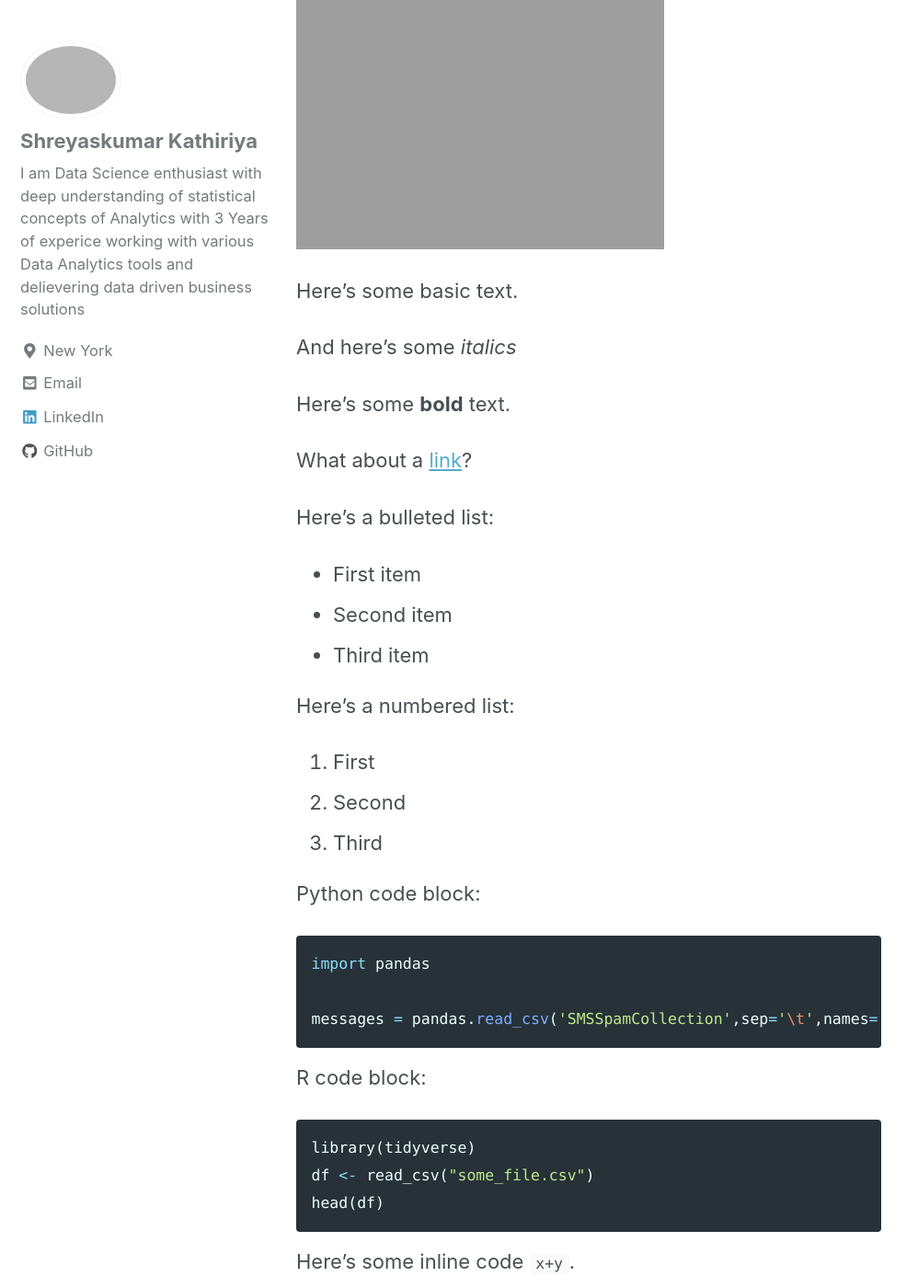
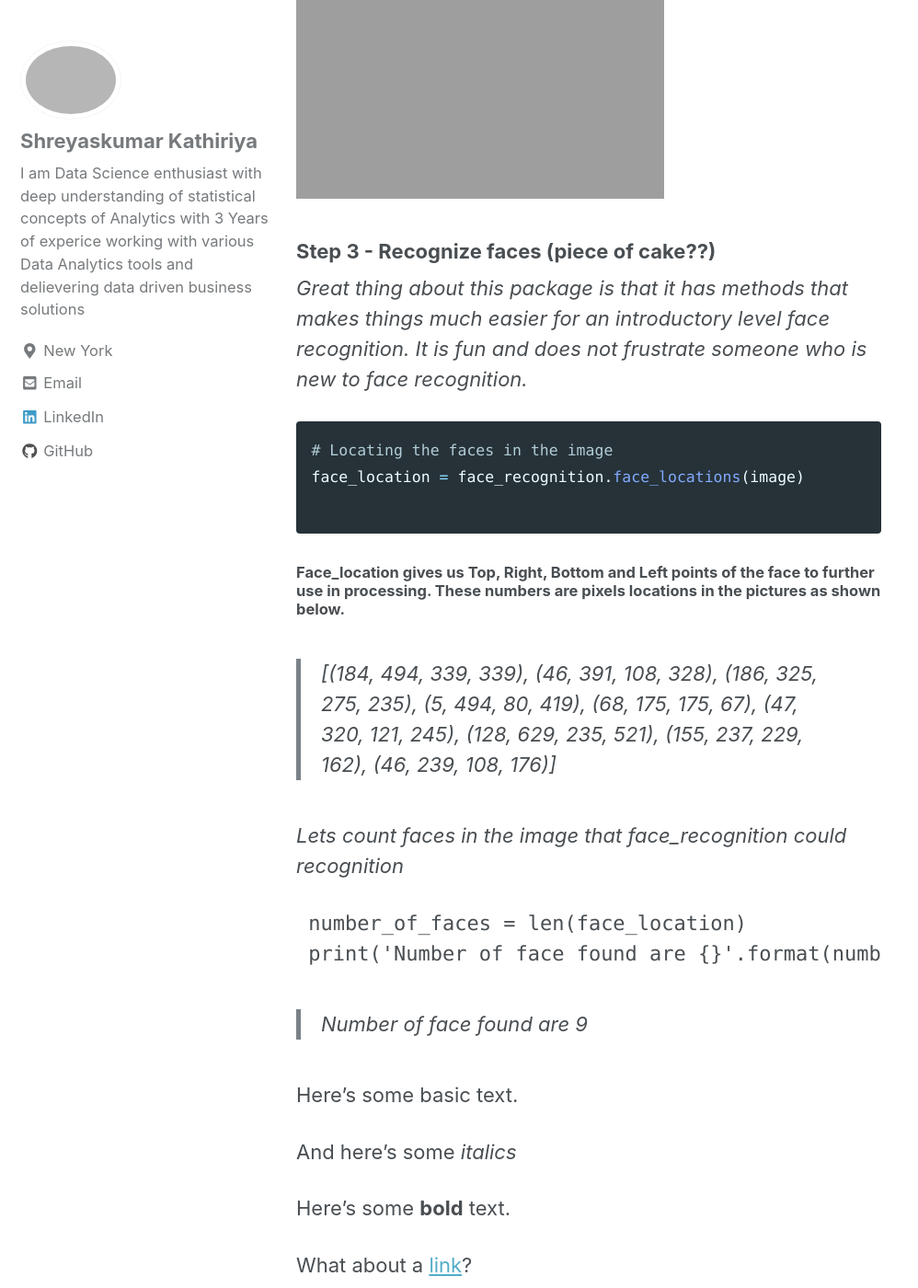
Before and after one commit to Shreyash1811/Shreyash1811.github.io, a Jekyll site: the page built from _posts/2018-01-28-perceptron.md, in a window 1280 px wide and 1400 px high, scrolled down 3116 px. Shown: the whole window at 92% size, without its empty margins (0-998 px from the left). Built offline with Jekyll 4.4.1, drawn with Linux system fonts in a browser that asks for light colours; nearby versions of some CDN libraries; formulas are drawn with MathJax 3; some of the changed text lies outside the part shown.

Commit message:
Update 2018-01-28-perceptron.md

````diff
--- a/_posts/2018-01-28-perceptron.md
+++ b/_posts/2018-01-28-perceptron.md
@@ -18,9 +18,9 @@
 
 
 ### In this note we will talk about:
-### - Face Matching: *Find the best match for a given face.*
-### - Face Similarity: *Find faces that are most similar to a given face.*
-### - Face Transformation: *Generate new faces that are similar to a given face.*
+1. Face Matching: *Find the best match for a given face.*
+2. Face Similarity: *Find faces that are most similar to a given face.*
+3. Face Transformation: *Generate new faces that are similar to a given face.*
 
 
 ### Step 1: picking your libraries, installing and Importing them.
@@ -52,8 +52,30 @@
 
 <img src="{{ site.url }}{{ site.baseurl }}/images/titanic_analysis/download.png" alt="linearly separable data">
 
+### Step 3 - Recognize faces (piece of cake??)
+*Great thing about this package is that it has methods that makes things much easier for an introductory level face recognition. It is fun and does not frustrate someone who is new to face recognition.*
+```python
+# Locating the faces in the image
+face_location = face_recognition.face_locations(image)
 
+```
+#### Face_location gives us Top, Right, Bottom and Left points of the face to further use in processing. These numbers are pixels locations in the pictures as shown below.
+>[(184, 494, 339, 339),
+ (46, 391, 108, 328),
+ (186, 325, 275, 235),
+ (5, 494, 80, 419),
+ (68, 175, 175, 67),
+ (47, 320, 121, 245),
+ (128, 629, 235, 521),
+ (155, 237, 229, 162),
+ (46, 239, 108, 176)]
 
+ *Lets count faces in the image that face_recognition could recognition*
+ ```Python
+ number_of_faces = len(face_location)
+ print('Number of face found are {}'.format(number_of_faces))
+ ```
+> Number of face found are 9
 
 
 
````
Also changed, not shown: other parts of _posts/2018-01-28-perceptron.md (+1 -1 lines).
